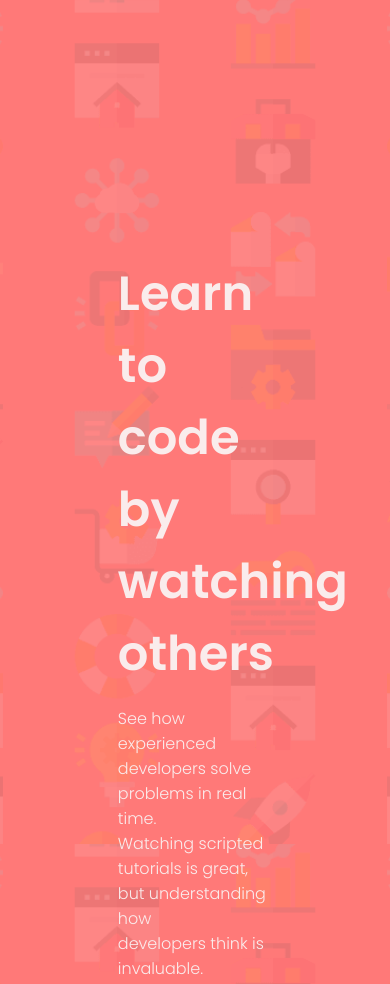
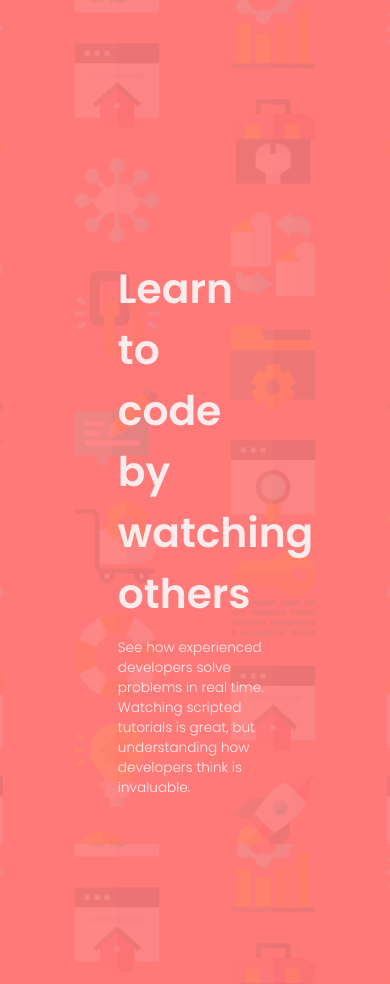
Before and after one commit to Sara-A-F/intro-component, a plain HTML site: page index.html in a window 390 px wide. Shown: the top 984 px of the page. Drawn offline with Linux system fonts and the light colour scheme.

Commit message:
[009] font size

```diff
--- a/styles.css
+++ b/styles.css
@@ -199,3 +199,9 @@ input {
     max-width: 85%;
   }
 }
+
+@media (max-width: 600px) {
+  body {
+    font-size: 0.85em;
+  }
+}
```
